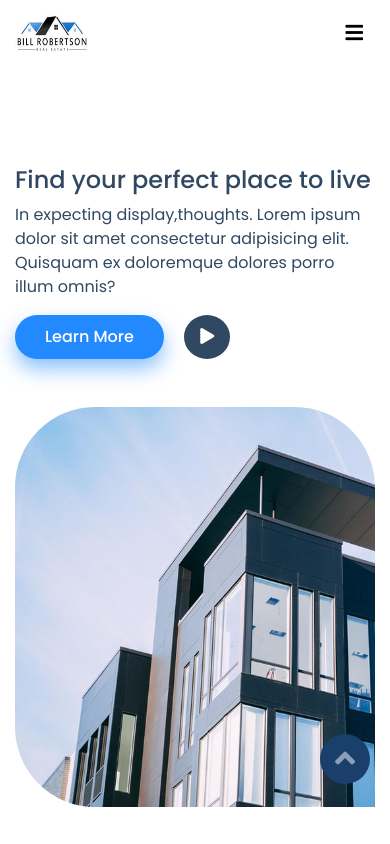
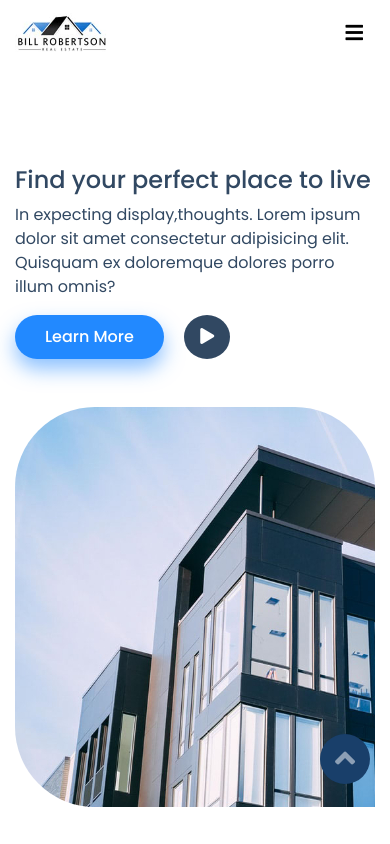
Before and after one commit to SijithThomas/Robertson-Real-Estate, a plain HTML site: page index.html in a window 390 px wide. Shown: the top 844 px of the page. Drawn offline with nearby package versions, Linux system fonts and the light colour scheme.

Commit message:
logo resized

```diff
--- a/css/style.css
+++ b/css/style.css
@@ -422,3 +422,19 @@
         flex-direction: column;
     }
 }
+@media only screen and (max-width:991px){
+    .navbar-brand{
+        overflow: hidden    ;
+        width: 95px;
+        height: 50px;
+    }
+    .navbar-brand img{
+        width: 100%;
+        height: 100%;
+    }
+    .navbar-brand{
+        overflow: hidden    ;
+        width: 95px;
+        height: 50px;
+    }
+}
```
